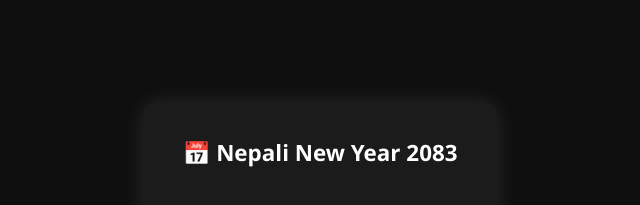
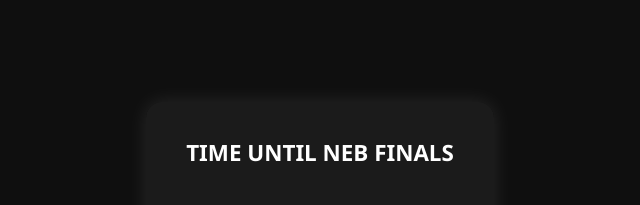
Before and after one commit to bik-ki/timercountdown, a plain HTML site: page index.html in a window 1280 px wide. Shown: the part 188-393 px from the top of the page, without its empty margins (320-960 px from the left). Drawn offline with Linux system fonts and the light colour scheme.

Commit message:
Update index.html

```diff
--- a/index.html
+++ b/index.html
@@ -7,7 +7,7 @@
 </head>
 <body>
   <div class="widget">
-    <h1>📅 Nepali New Year 2083</h1>
+    <h1>TIME UNTIL NEB FINALS</h1>
     <p id="countdown">Loading...</p>
   </div>
   <script src="script.js"></script>
```
